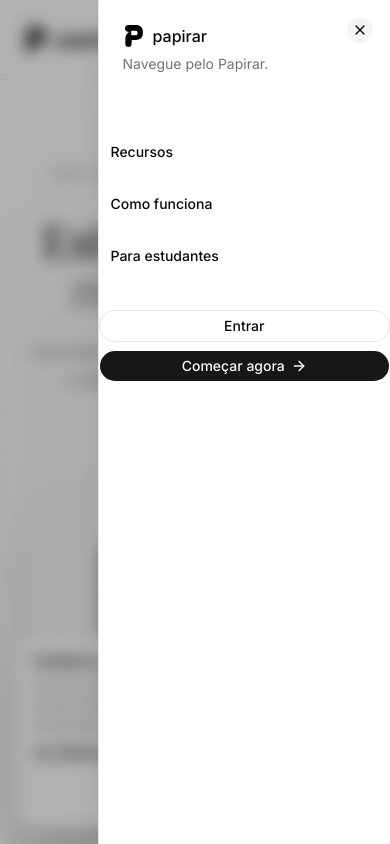
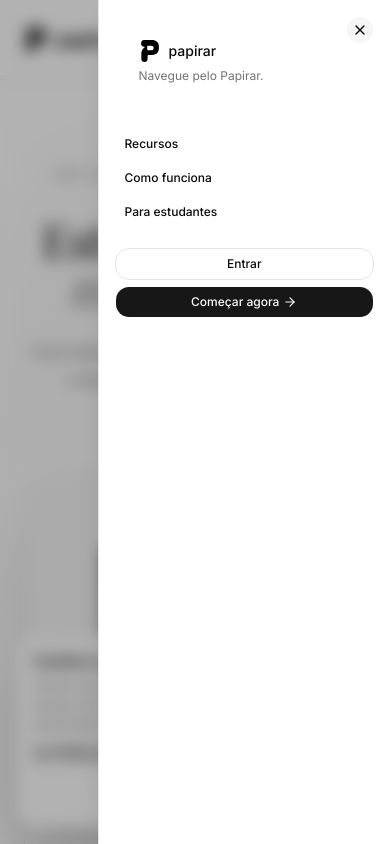
Before and after one commit to llipper/papirar-prod, a Next.js app: page / in a window 390 px wide. Both pictures are taken after a click on the button "Abrir menu". Shown: the top 844 px of the page. Built offline with nearby package versions, Linux system fonts and the light colour scheme; a web font is replaced by a local one.

Commit message:
Deixei o menu mobile mais compacto: - Painel reduzido para 320px. - Menos espaçamento interno. - Links menores e mais próximos. - Botões com altura reduzida. - Tipografia compacta. - Cantos arredondados menores e mais consistentes. - Mantida a navegação e o comportamento do menu.

```diff
--- a/components/landing/landing-page.tsx
+++ b/components/landing/landing-page.tsx
@@ -66,31 +66,31 @@
                 <Menu className="size-4" />
               </button>
             </SheetTrigger>
-            <SheetContent side="right" className="w-[min(360px,calc(100vw-2rem))]">
+            <SheetContent side="right" className="w-[min(320px,calc(100vw-2rem))] gap-0 p-4">
               <SheetHeader>
-                <SheetTitle className="flex items-center gap-2">
+                <SheetTitle className="flex items-center gap-2 text-sm">
                   <ThemeLogo size={22} className="size-[22px]" />
                   papirar
                 </SheetTitle>
-                <SheetDescription>Navegue pelo Papirar.</SheetDescription>
+                <SheetDescription className="text-xs">Navegue pelo Papirar.</SheetDescription>
               </SheetHeader>
-              <nav className="mt-8 flex flex-col gap-2" aria-label="Menu principal">
+              <nav className="mt-5 flex flex-col gap-0.5" aria-label="Menu principal">
                 <SheetClose asChild>
-                  <a href="#recursos" className="rounded-xl px-3 py-3 text-sm font-medium hover:bg-muted">Recursos</a>
+                  <a href="#recursos" className="rounded-lg px-2.5 py-2 text-xs font-medium hover:bg-muted">Recursos</a>
                 </SheetClose>
                 <SheetClose asChild>
-                  <a href="#como-funciona" className="rounded-xl px-3 py-3 text-sm font-medium hover:bg-muted">Como funciona</a>
+                  <a href="#como-funciona" className="rounded-lg px-2.5 py-2 text-xs font-medium hover:bg-muted">Como funciona</a>
                 </SheetClose>
                 <SheetClose asChild>
-                  <a href="#para-voce" className="rounded-xl px-3 py-3 text-sm font-medium hover:bg-muted">Para estudantes</a>
+                  <a href="#para-voce" className="rounded-lg px-2.5 py-2 text-xs font-medium hover:bg-muted">Para estudantes</a>
                 </SheetClose>
               </nav>
-              <div className="mt-8 grid gap-2">
-                <Button asChild variant="outline" className="w-full">
+              <div className="mt-5 grid gap-1.5">
+                <Button asChild variant="outline" size="sm" className="h-8 w-full rounded-xl text-xs">
                   <Link href="/login">Entrar</Link>
                 </Button>
-                <Button asChild className="w-full">
-                  <Link href="/login">Começar agora <ArrowRight /></Link>
+                <Button asChild size="sm" className="h-8 w-full rounded-xl text-xs">
+                  <Link href="/login">Começar agora <ArrowRight className="size-3.5" /></Link>
                 </Button>
               </div>
             </SheetContent>
```
